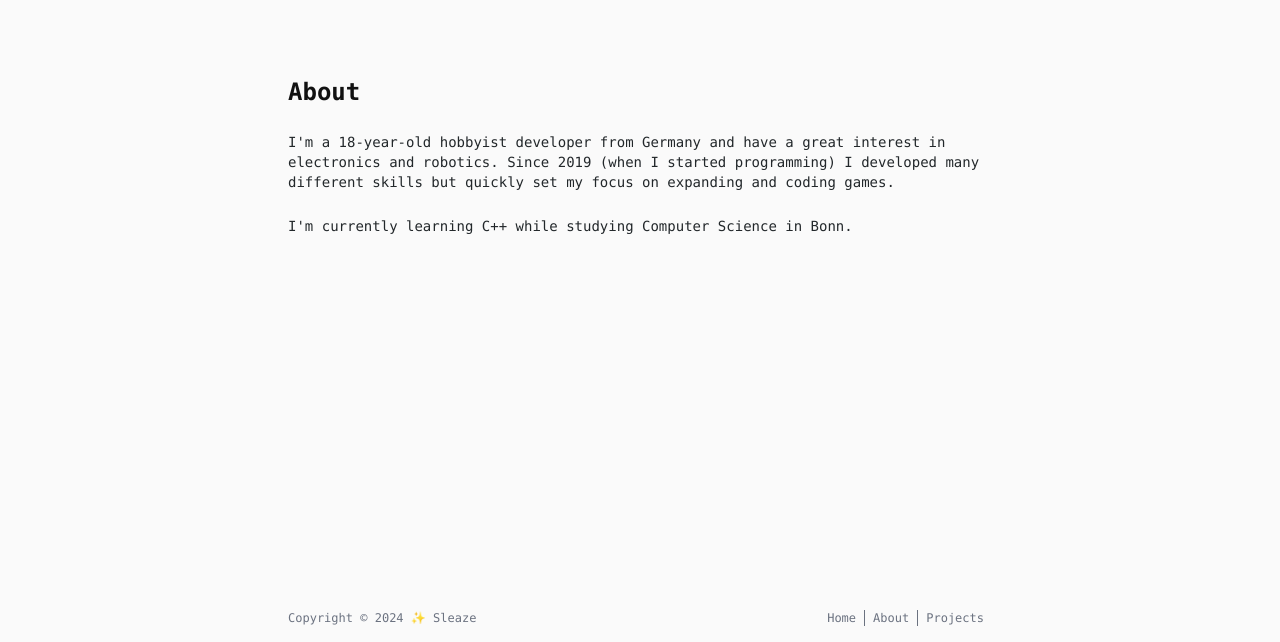
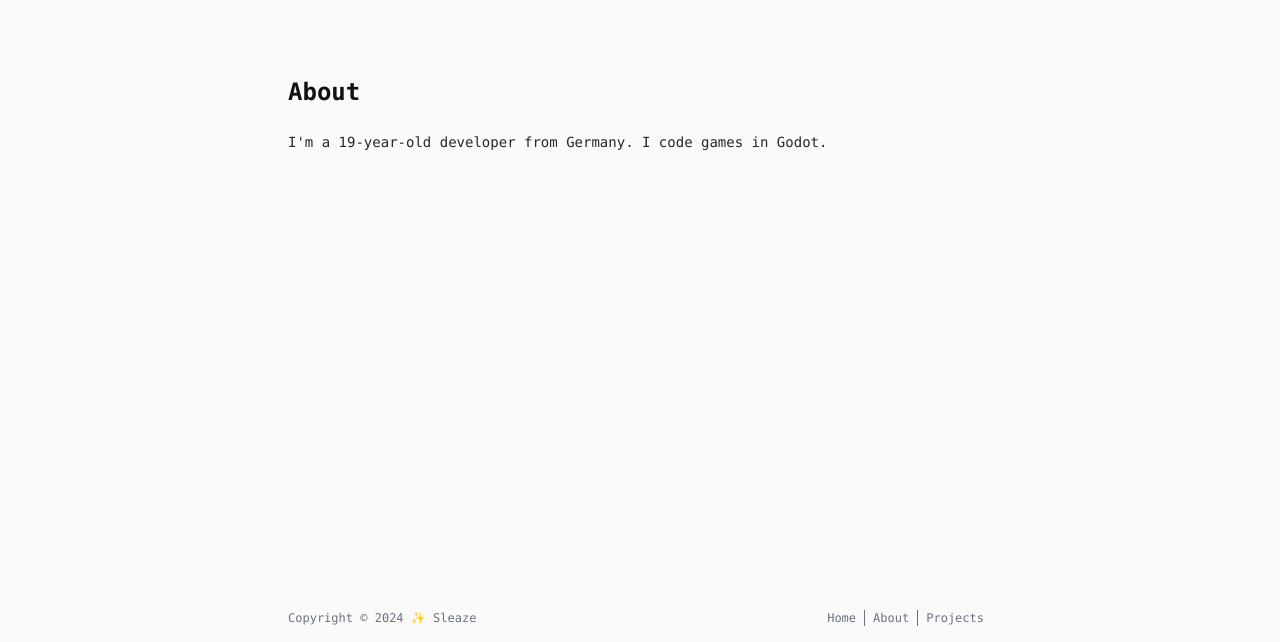
Before and after one commit to SleazeStiKs/SleazeStiKs.github.io, an Astro site: page /about in a window 1280 px wide. Shown: the part 158-800 px from the top of the page. Built offline with nearby package versions, Linux system fonts and the light colour scheme; Astro itself is replaced by a stand-in of ours.

Commit message:
Update SocialList

```diff
--- a/src/components/SocialList.astro
+++ b/src/components/SocialList.astro
@@ -53,6 +53,7 @@
 				<span class="sr-only">Twitter</span>
 			</a>
 		</li>
+		<!--
 		<li>
 			<a
 				class="inline-block p-2 sm:hover:text-link"
@@ -87,6 +88,7 @@
 				<span class="sr-only">Discord</span>
 			</a>
 		</li>
+		-->
 		<li>
 			<a
 				class="inline-block p-2 sm:hover:text-link"
--- a/src/pages/about.astro
+++ b/src/pages/about.astro
@@ -11,12 +11,8 @@ const meta = {
 	<div class="space-y-6">
 		<h1 class="title">About</h1>
 		<p>
-			I'm a 18-year-old hobbyist developer from Germany and have a great interest
-			in electronics and robotics. Since 2019 (when I started programming) I developed
-			many different skills but quickly set my focus on expanding and coding games.
-		</p>
-		<p>
-			I'm currently learning C++ while studying Computer Science in Bonn.
+			I'm a 19-year-old developer from Germany.
+			I code games in Godot.
 		</p>
 	</div>
 </PageLayout>
--- a/src/pages/index.astro
+++ b/src/pages/index.astro
@@ -13,10 +13,8 @@ const meta = {
 	<section>
 		<h1 class="mb-6 title">Hello there!</h1>
 		<p class="mb-4">
-			I'm a 18-year-old hobbyist developer from Germany and have
-			a great interest in electronics and robotics.
-			Since 2019 (when I started programming) I developd many different
-			skills but quickly set my focus on expanding and coding games.
+			I'm a 19-year-old developer from Germany.
+			I code games in Godot.
 		</p>
 		<SocialList />
 	</section>
```
